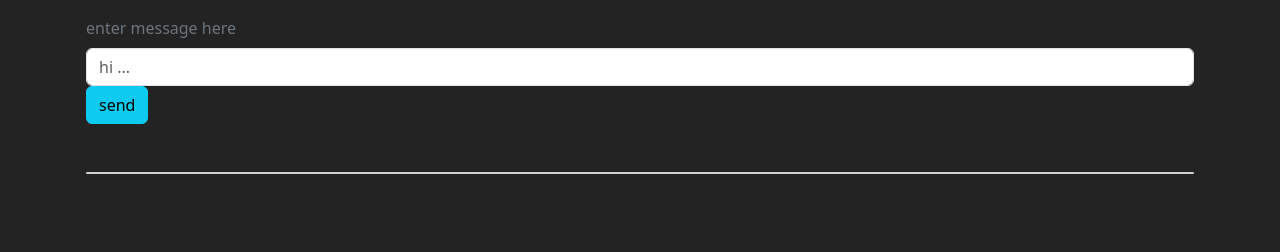
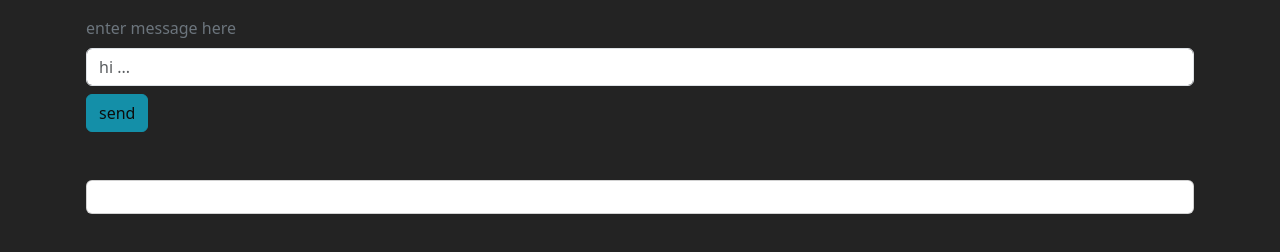
Before and after one commit to clon3r2/go-messaging, a plain HTML site: page front/index.html in a window 1280 px wide. Drawn offline with nearby package versions, Linux system fonts and the light colour scheme.

Commit message:
minor change

```diff
--- a/front/index.html
+++ b/front/index.html
@@ -9,6 +9,7 @@
             background-color: #232323;
         }
     </style>
+
 </head>
 
 
@@ -16,11 +17,12 @@
 
 
     <div class="container p-3">
-    <label for="msgInput" class="form-label text-secondary">enter message here</label>
-    <input type="text" class="form-control" id="msgInput" placeholder="hi ...">
-    <button class="btn btn-info" onclick="SendMessage()">send</button>
+        <label for="msgInput" class="form-label text-secondary">enter message here</label>
+        <input type="text" class="form-control" id="msgInput" placeholder="hi ...">
+        <button class="btn btn-info mt-2" onclick="SendMessage()" id="send-btn">send</button>
 
-    <div class="card block mt-5" id="msgOutput"></div>
+        <div class="card block mt-5 p-3" id="msgOutput"></div>
+
     </div>
 
 
```
